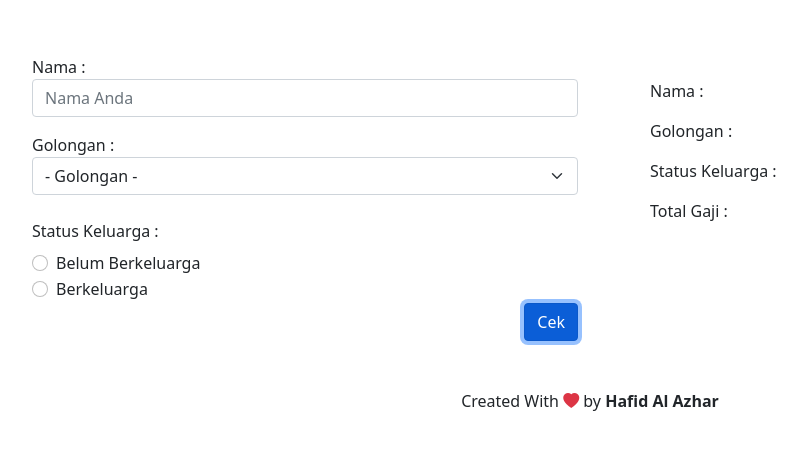
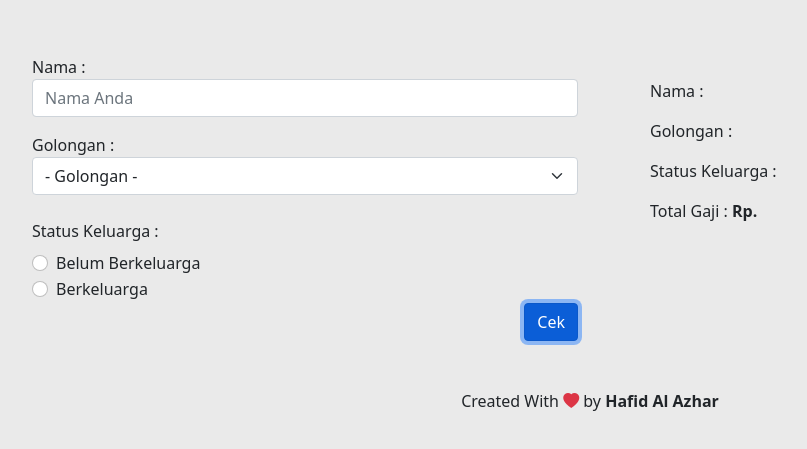
Before and after one commit to hfdzhr/tugas-sekolah, a plain HTML site: page April 2022/tugas-gaji/index.html in a window 1280 px wide. Both pictures are taken after a click on the button "Cek". Shown: the part 97-546 px from the top of the page, without its empty margins (50-857 px from the left). Drawn offline with nearby package versions, Linux system fonts and the light colour scheme.

Commit message:
Add B.style

```diff
--- a/April 2022/tugas-gaji/index.html
+++ b/April 2022/tugas-gaji/index.html
@@ -11,7 +11,7 @@
     <link rel="icon" href="https://miro.medium.com/max/300/0*goJuBKoyL-zZX4RB.png">
 </head>
 
-<body>
+<body style="background-color: #EAEAEA ;">
     <h1 align="center" class="pt-4">Sistem Gaji OOP</h1>
     <div class="container">
         <div class="row">
@@ -48,7 +48,7 @@
                     <p>Nama : <b id="name"></b></p>
                     <p>Golongan : <b id="gol"></b></p>
                     <p>Status Keluarga : <b id="sk"></b></p>
-                    <p>Total Gaji : <b id="tg"></b></p>
+                    <p>Total Gaji : <b>Rp.</b> <b id="tg"></b></p>
                 </div>
             </div>
         </div>
```
